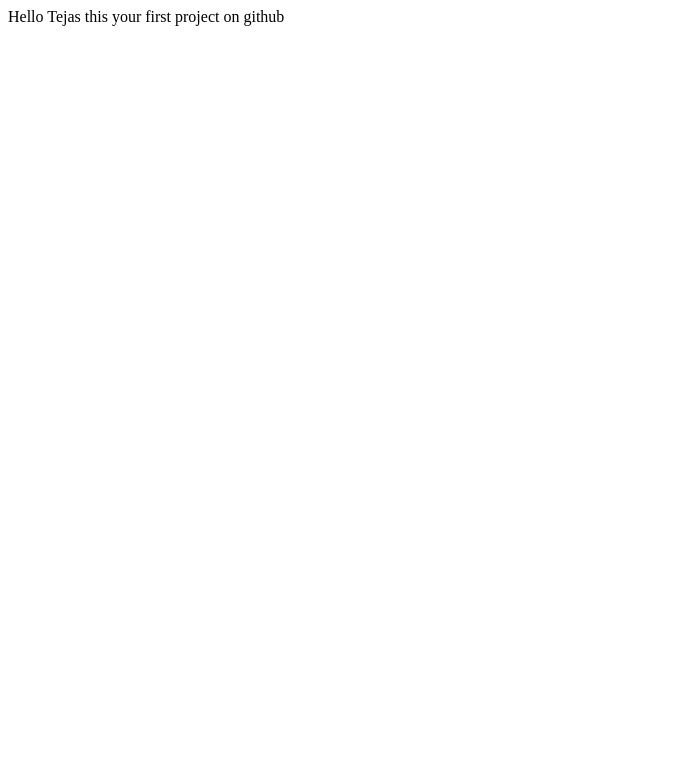
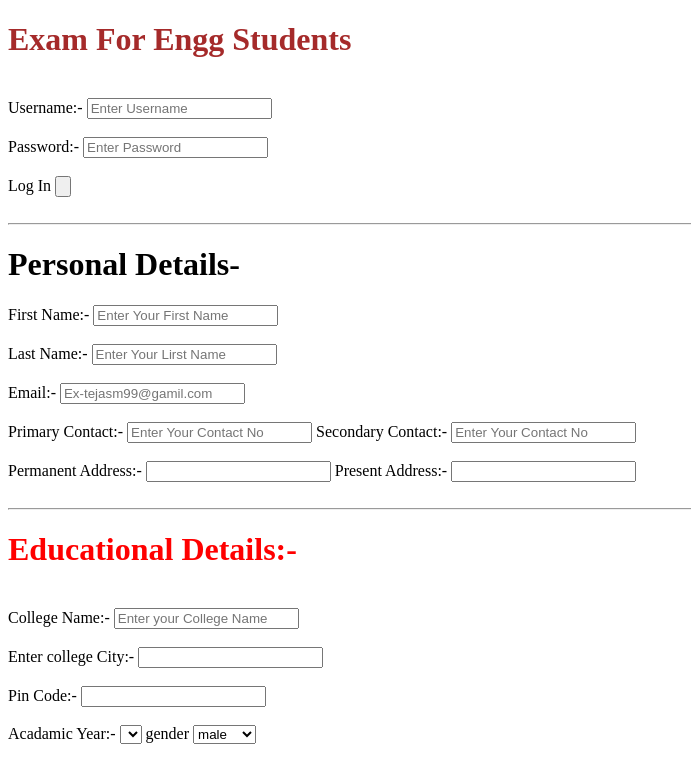
Before and after one commit to tejasmusale99/project-1, a plain HTML site: page index.html in a window 1280 px wide. Shown: the whole page, without its empty margins (0-691 px from the left). Drawn offline with Linux system fonts and the light colour scheme.

Commit message:
Update index.html

```diff
--- a/index.html
+++ b/index.html
@@ -4,9 +4,141 @@
     <meta charset="UTF-8">
     <meta http-equiv="X-UA-Compatible" content="IE=edge">
     <meta name="viewport" content="width=device-width, initial-scale=1.0">
-    <title>HTML project</title>
+    <title>Form</title>
 </head>
 <body>
-    <h>Hello Tejas this your first project on github</h>
+    <header>
+        <H1 style="color:brown"> Exam For Engg Students</H1>
+    </header>
+    <br>
+
+    <form>
+
+    <div>
+        <label for="user">Username:-</label>
+        <input type="text" id="user" name="username" placeholder="Enter Username">
+    </div>
+    <br>
+
+    <div>
+        <label for="pass">Password:-</label>
+        <input type="text" id="pass" name="Password" placeholder="Enter Password">
+    </div>
+    <br>
+
+    <div>
+        <label for="log">Log In</label>
+        <input type="button">
+    </div>
+    <br>
+    <hr>
+
+    <header>
+        <h1 style=color:rgb(113, 8, 113)>Personal Details-</h1>
+    </header>
+
+    <div>
+        <label for="fname">First Name:-</label>
+        <input type="text" id="fname" name="fname" placeholder="Enter Your First Name">
+    </div>
+    <br>
+
+    <div>
+        <label for="lname">Last Name:-</label>
+        <input type="text" id="lname" name="lname" placeholder="Enter Your Lirst Name">
+    </div>
+    <br>
+
+    <span>
+
+        <Label>Email:-</Label>
+        <input type="email" placeholder="Ex-tejasm99@gamil.com">
+
+    </span>
+
+    <br><br>
+
+    <span>
+
+          <Label>Primary Contact:-</Label>
+        <input type="tel" placeholder="Enter Your Contact No">
+
+    </span>
+
+    <span>
+
+        <Label>Secondary Contact:-</Label>
+        <input type="tel" placeholder="Enter Your Contact No">
+
+    </span>
+    <br>
+    <br>
+
+    <span>
+
+        <label for="add">Permanent Address:-</label>
+        <input type="address">
+
+        <label for="add">Present Address:-</label>
+        <input type="address">
+
+    </span>
+    <br><br>
+    <hr>
+
+    <header>
+        <h1 style="color:red;"> Educational Details:-</h1>
+    </header>
+    <br>
+
+    <div>
+        <label>College Name:-</label>
+        <input type="text" name="username" placeholder="Enter your College Name">
+    </div>
+    <br>
+
+    <div>
+        <label>Enter college City:-</label>
+        <input type="text">
+    </div>
+    <br>
+
+    <div>
+        <label>Pin Code:-</label>
+        <input type="text">
+    </div>
+    <br>
+
+
+    <div>
+
+        <label for="academic">Acadamic Year:-</label>
+        <select name="year" id="academic"value="first">
+
+            <option value="First Year"></option>
+            <option value="Second Year"></option>
+            <option value="Third Year"></option>
+            <option value="Last Year"></option>
+
+        </select>
+
+        <label for="gender3">gender</label>
+        <select name="gender" id="gender3">
+            <option value="male">male</option>
+            <option value="female">female</option>
+            <option value="other">other</option>
+        </select>
+    </div>
+    <br>
+
+
+
+
+
+
+
+
+
+</form>
 </body>
 </html>
```
